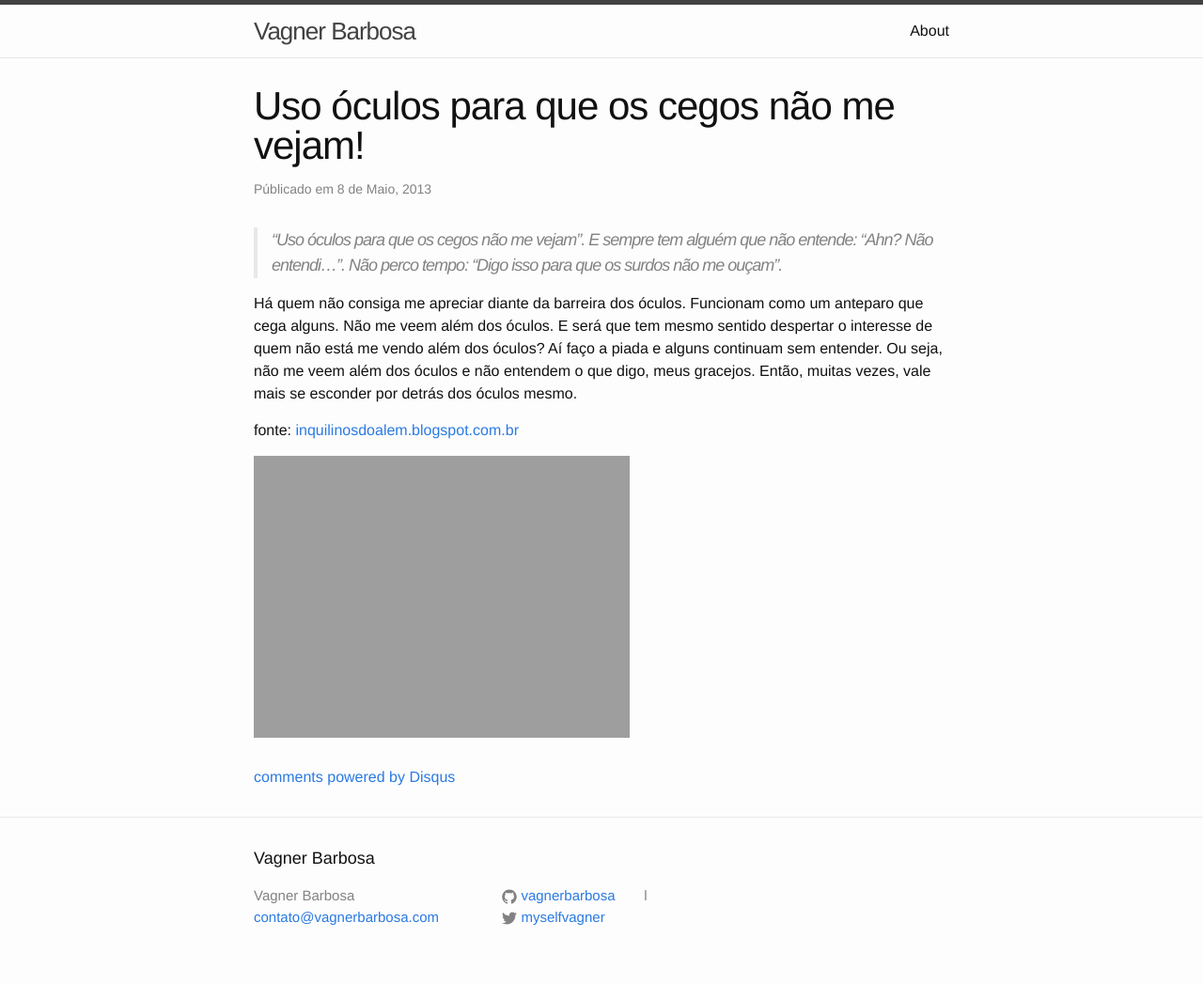
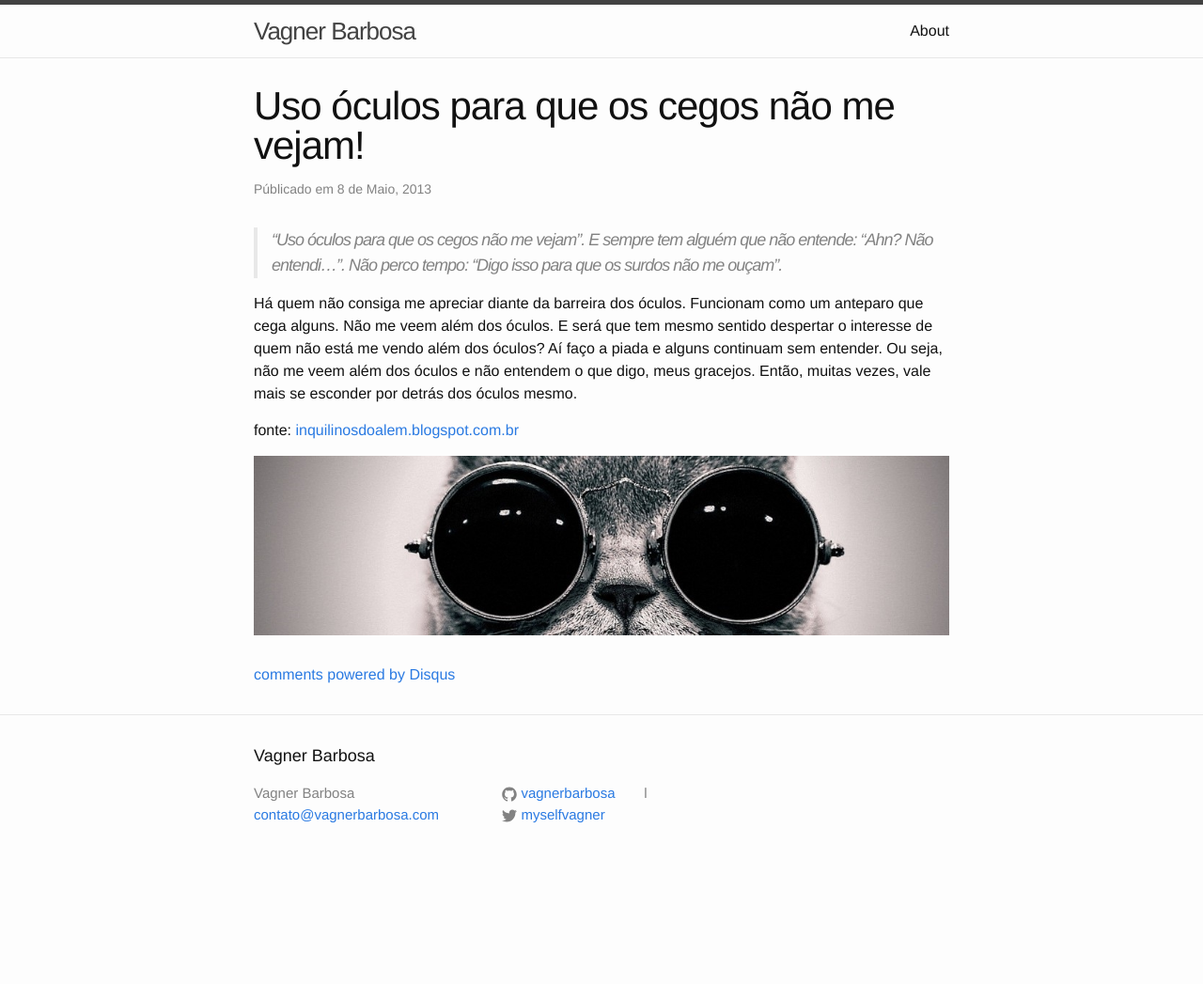
Before and after one commit to vagnerbarbosa/vagnerbarbosa.github.io, a Jekyll site: the page built from _posts/2013-05-08-uso-oculos.markdown, in a window 1280 px wide. Shown: the whole page at 94% size. Built offline with Jekyll 4.4.1, drawn with Linux system fonts in a browser that asks for light colours; comment, search, counter and statistics services are not loaded; after the commit the page ends 938 px from its top, so only the background shows below that.

Commit message:
Signed-off-by: Vagner Barbosa <contato@vagnerbarbosa.com>

```diff
--- a/_posts/2013-05-08-uso-oculos.markdown
+++ b/_posts/2013-05-08-uso-oculos.markdown
@@ -10,4 +10,4 @@ Há quem não consiga me apreciar diante da barreira dos óculos. Funcionam como
 
 fonte: [inquilinosdoalem.blogspot.com.br](inquilinosdoalem.blogspot.com.br "inquilinosdoalem.blogspot.com.br")
 
-![Gato de Óculos](http://vagnerbarbosa.github.io/contents/catinglass.png)
+![Gato de Óculos](http://vagnerbarbosa.github.io/contents/catinglass.jpg)
```
Also changed, not shown: contents/catinglass.jpg (added), 1 other file.
